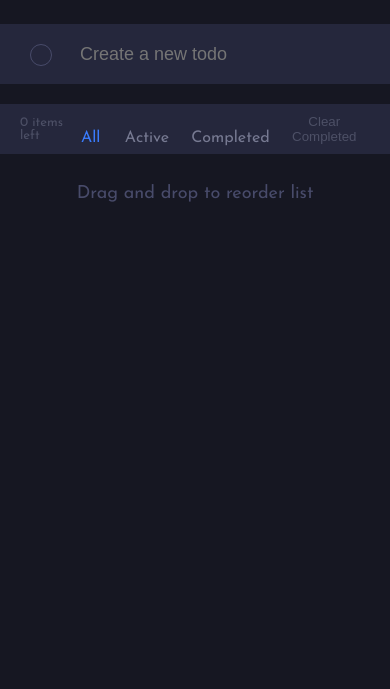
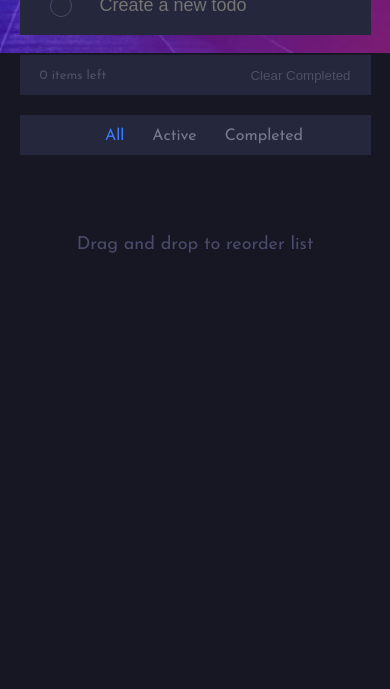
Before and after one commit to OussamaDjebbour/Todo-App, a plain HTML site: page index.html in a window 390 px wide. Shown: the part 155-844 px from the top of the page. Drawn offline with Linux system fonts and the light colour scheme; a web font is replaced by a local one.

Commit message:
new features

```diff
--- a/index.html
+++ b/index.html
@@ -13,6 +13,7 @@
     <title>Frontend Mentor | Todo app</title>
   </head>
   <body>
+    <div class="background"></div>
     <div class="container">
       <img src="" alt="" />
       <form action="">
@@ -32,7 +33,11 @@
 
       <div class="parent-todo"></div>
 
-      <div class="control-todo-container">
+      <div class="control-todo-container mobile">
+        <div class="items"><span id="item-number">0</span> items left</div>
+        <button class="clear-completed">Clear Completed</button>
+      </div>
+      <div class="control-todo-container desktop">
         <div class="items"><span id="item-number">0</span> items left</div>
         <div class="filter-todo">
           <label>
--- a/script.js
+++ b/script.js
@@ -3,31 +3,46 @@
 const form = document.querySelector("form");
 const input = document.querySelector("#text");
 const parentTodo = document.querySelector(".parent-todo");
-const itemNumber = document.querySelector("#item-number");
-const controlTodo = document.querySelector(".control-todo-container");
+// const itemNumber = document.querySelector("#item-number");
+const itemNumber = document.querySelectorAll("#item-number");
+// const controlTodo = document.querySelector(".control-todo-container");
+const controlTodo = document.querySelectorAll(".control-todo-container");
 const allTodosButton = document.querySelector("#all");
 const activeTodosButton = document.querySelector("#active");
 const completedTodosButton = document.querySelector("#completed");
-const deletecompletedTodosButton = document.querySelector(".clear-completed");
+// const deletecompletedTodosButton = document.querySelector(".clear-completed");
+
+// itemNumber.forEach((item) => {
+//   if (
+//     window.getComputedStyle(item.closest(".control-todo-container")).display !==
+//     "none"
+//   ) {
+//     // Do something..
+//     console.log(item);
+//   }
+// });
 
 let itemNbr = 0;
 let todosAllArray = [];
 
 //  Callback functions
+const displayItemNbrs = function () {
+  itemNumber.forEach((item) => (item.textContent = itemNbr));
+};
+
 const increaseItemsNbr = function () {
   itemNbr += 1;
-  itemNumber.textContent = itemNbr;
+  displayItemNbrs();
 };
 
 const dereaseItemsNbr = function () {
   itemNbr -= 1;
-  itemNumber.textContent = itemNbr;
+  displayItemNbrs();
 };
-
 const addNewTodo = function () {
   const inputValue = input.value;
   const html = `
-          <div class="container-todo">
+          <div class="container-todo ">
               <div>
                 <label >
                 <input type="checkbox" name="btn-check" id="btn-check"  />
@@ -60,7 +75,11 @@ const removeTodo = function (e) {
   if (!(targetCross === cross)) return;
 
   targetCross.closest(".container-todo").remove();
-  dereaseItemsNbr();
+  if (
+    !targetCross.closest(".container-todo").querySelector("#btn-check").checked
+  ) {
+    dereaseItemsNbr();
+  }
 };
 
 const changeTextDecorAndColor = function (target, decor, color) {
@@ -104,6 +123,10 @@ const hideTodos = function (array) {
 };
 
 const changeStateTodo = function (e) {
+  const deletecompletedTodosButton = e.target
+    .closest(".control-todo-container")
+    .querySelector(".clear-completed");
+
   let todosActiveArray = todosAllArray.filter(
     (el) => !el.querySelector("#btn-check").checked
   );
@@ -140,6 +163,8 @@ parentTodo.addEventListener("click", function (e) {
   todoCompleted(e);
 });
 
-controlTodo.addEventListener("click", function (e) {
-  changeStateTodo(e);
+controlTodo.forEach((el) => {
+  el.addEventListener("click", function (e) {
+    changeStateTodo(e);
+  });
 });
--- a/style.css
+++ b/style.css
@@ -23,6 +23,13 @@ body {
   justify-content: center;
   font-size: 18px;
 }
+/* .background {
+  width: 100%;
+  height: 40vh;
+  background-image: url("images/bg-desktop-dark.jpg");
+  background-repeat: no-repeat;
+  background-size: cover;
+} */
 
 .container {
   width: 500px;
@@ -171,6 +178,22 @@ input[type="checkbox"]:checked ~ .check {
   font-size: 13px;
 }
 
+.mobile {
+  width: 100%;
+  height: 40px;
+  background-color: var(--Very-Dark-Desaturated-Blue);
+  padding: 0 20px 0 20px;
+  display: flex;
+  align-items: center;
+  justify-content: space-between;
+  color: hsl(233, 14%, 35%);
+  font-size: 13px;
+  margin-bottom: 20px;
+}
+.mobile {
+  display: none;
+}
+
 .filter-todo {
   display: flex;
   gap: 10px;
@@ -213,6 +236,58 @@ input[type="radio"]:checked + span {
   text-align: center;
 }
 
+@media (width<950px) {
+  .container {
+    /* width: 500px; */
+    margin: 40px 0 0;
+  }
+}
+
+@media (width<700px) {
+  body {
+    background-image: url("images/bg-mobile-dark.jpg");
+    background-size: contain;
+    height: 20vh;
+  }
+  .title h1 {
+    font-size: 30px;
+  }
+  /* .background {
+    background-image: url("images/bg-mobile-dark.jpg");
+    background-size: cover;
+    width: 100%;
+    height: 40vh;
+  } */
+  .container {
+    width: 90%;
+    margin: 40px 0 0;
+  }
+
+  .control-todo-container {
+    height: 40px;
+    justify-content: center;
+  }
+  .mobile {
+    display: flex;
+    justify-content: space-between;
+  }
+  .desktop .items {
+    display: none;
+  }
+  .desktop .clear-completed {
+    display: none;
+  }
+  /* .filter-todo {
+    margin-top: 120px;
+    width: 100%;
+    height: 60px;
+    background-color: var(--Very-Dark-Desaturated-Blue);
+  } */
+  .container p:last-of-type {
+    margin-top: 80px;
+  }
+}
+
 .hidden {
   display: none;
 }
```
